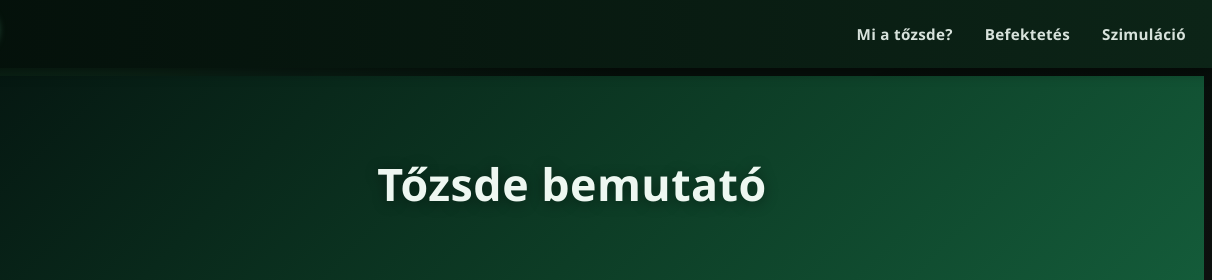
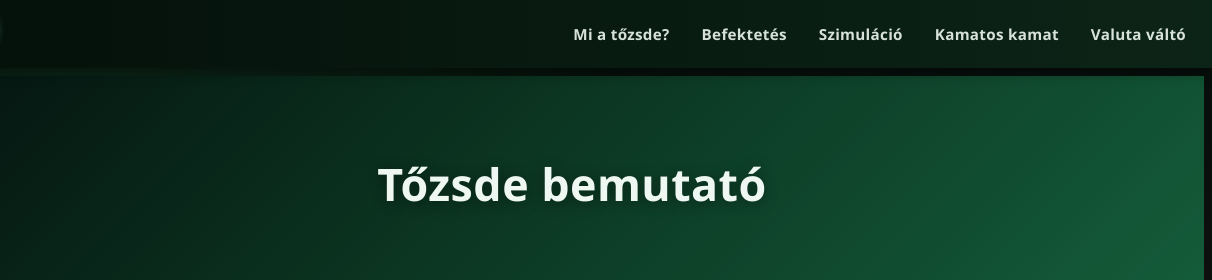
Before and after one commit to Kristoooof/tozsde, a plain HTML site: page index.html in a window 1280 px wide. Shown: the top 280 px of the page, 68-1280 px from the left. Drawn offline with Linux system fonts and the light colour scheme.

Commit message:
Add navigation links to new sections
Added navigation links for 'Kamatos kamat' and 'Valuta váltó' sections.

```diff
--- a/index.html
+++ b/index.html
@@ -44,6 +44,8 @@
                 <a href="#miatozsde">Mi a tőzsde?</a>
                 <a href="#befektetes">Befektetés</a>
                 <a href="#szimulacio">Szimuláció</a>
+                <a href="#kamatos_kamat">Kamatos kamat</a>
+                <a href="#valuta_valto">Valuta váltó</a>
             </nav>
         </div>
     </header>
```
